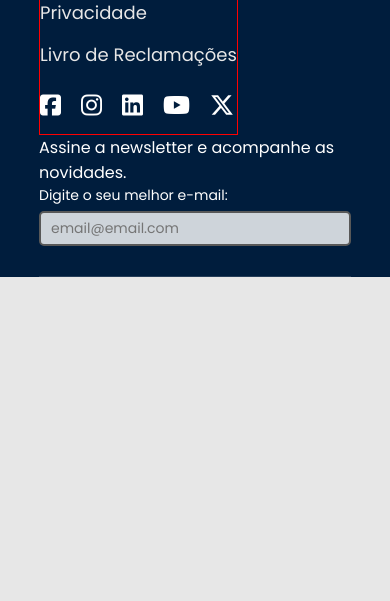
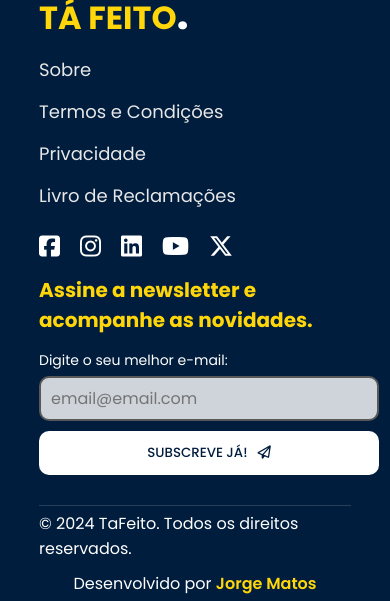
Before and after one commit to jvsmatos/tafeito-personal-project, a PHP site: page / in a window 390 px wide; the page is wider, and only the part inside the window is pictured. Shown: the part 5362-5963 px from the top of that part. Before the commit the page ends 5639 px from the top of that part, so only its background shows below. Run offline with PHP 8.4, Linux system fonts and the light colour scheme; some libraries are stand-ins or nearby versions.

Commit message:
footer done: - logo - main links - social media - subscription to newsletter - devinfo

```diff
--- a/css/style.css
+++ b/css/style.css
@@ -700,8 +700,7 @@ span.small-info{
     display: flex;
     flex-direction: column;
     background: var(--first-color);
-    border: 0px solid red;
-    min-height: 450px;
+    min-height: 400px;
 }
 
 .footer-group{
@@ -715,8 +714,8 @@ span.small-info{
 .footer-logo{
     display: flex;
     flex-direction: column;
-    border: 1px solid red;
     gap:10px;
+    margin-right:50px;
 }
 
 .footer-options{
@@ -759,7 +758,7 @@ span.small-info{
     text-decoration: none;
 }
 
-.name{
+.footer-logo .name{
     font-size: 32px;
     font-weight: bolder;
     text-transform: uppercase;
@@ -771,19 +770,43 @@ span.small-info{
     color: var(--color-white);
 }
 
+.footer-subscribe p{
+    font-size: 20px;
+    font-weight: bold;
+    color: var(--second-color);
+    margin-bottom: 15px;
+}
+
 .input-subscribe{
-    height: 35px;
+    height: 45px;
     border: 2px solid #585858;
     background: #ffffffce;
     outline: none;
-    font-size: 14px;
-    border-radius: 5px;
+    font-size: 16px;
+    border-radius: 10px;
     padding-inline: 10px;
     color: black;
+    margin-bottom: 10px;
 }
 
 .input-subscribe:focus{
     border: 2px solid #DDD;
+}
+
+.rights{
+    display: flex;
+    justify-content: space-between;
+    flex-wrap: wrap;
+}
+
+.rights p{
+    margin:5px 0;
+}
+
+.rights a{
+    color: var(--second-color);
+    text-decoration: none;
+    font-weight: 600;
 }
 
 
@@ -813,6 +836,7 @@ span.small-info{
         display: none;
     }
 }
+
 /* ----- MEDIA QUERY == 900px / RESPONSIVE ----- */
 @media only screen and (max-width: 968px) {
     .nav-button{
@@ -895,3 +919,21 @@ span.small-info{
         display: none;
     }
 }
+
+/* ----- MEDIA QUERY == 900px / RESPONSIVE ----- */
+@media only screen and (max-width: 540px) {
+    .rights{
+        justify-content: center;
+    }
+
+    .contact-box{
+        display: flex;
+        flex-direction: column;
+        gap:15px;
+        margin-bottom: 10px;
+    }
+
+    .contact-form{
+        width: 100%;
+    }
+}
--- a/index.html
+++ b/index.html
@@ -432,9 +432,14 @@
                             <div class="form-group">
                                 <label for="emailsub">Digite o seu melhor e-mail:</label>
                                 <input type="email" id="emailsub" class="input-subscribe" placeholder="email@email.com" required>
+                                <button class="btn">SUBSCREVE JÁ!<i class="fa-regular fa-paper-plane"></i></button>
                             </div>
                         </form>
                     </div>
+                </div>
+                <div class="rights">
+                    <p>© 2024 TaFeito. Todos os direitos reservados.</p>
+                    <p>Desenvolvido por <a href="#">Jorge Matos</a></p>
                 </div>
             </div>
         </footer>
```
